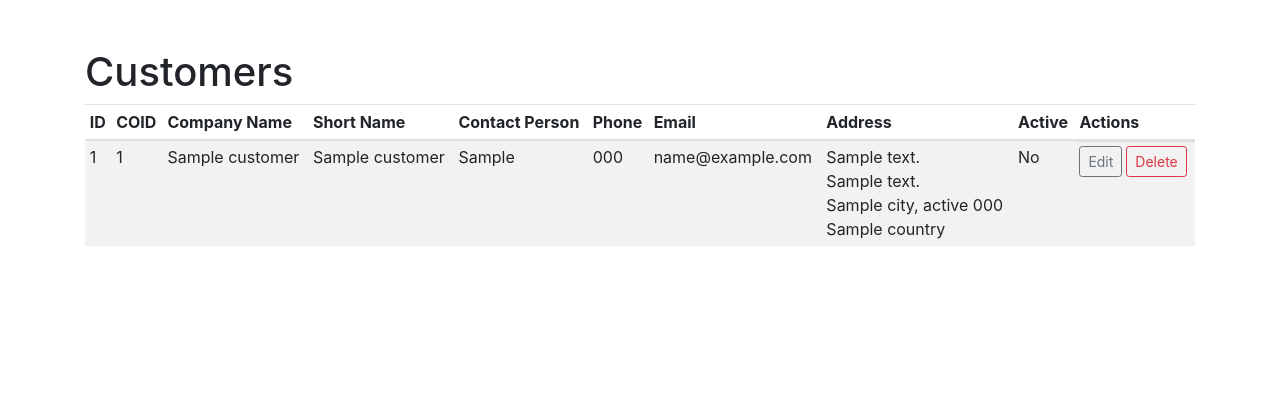
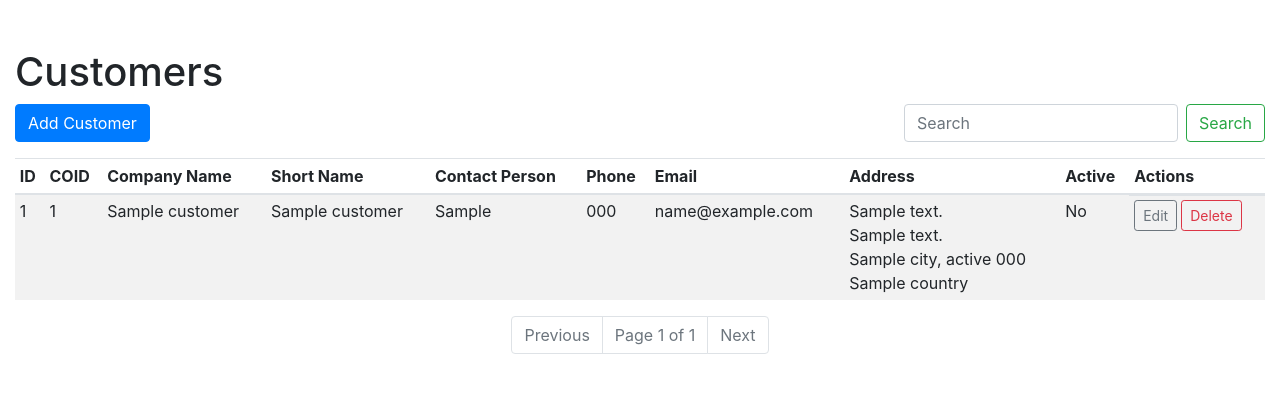
Before and after one commit to afei2003/flask-erp, a Flask app: template templates/index.html in a window 1280 px wide. Shown: the part 56-449 px from the top of the page. Run offline with Flask 2, Linux system fonts and the light colour scheme; the template is opened without the code that fills it: most values are stand-ins (such as "Sample title", 1, 10 or a date in 2020); some libraries are stand-ins or nearby versions.

Commit message:
feat: Add search, pagination, and wide layout
This commit enhances the customer management page with several new features:

1.  **Wider Page Layout:** The main container is changed to `container-fluid` to use the full width of the screen, providing more space for data.

2.  **Search Functionality:** A search bar is added to the customer list. Users can search by COID, company name, short name, contact person, or email. The search is case-insensitive.

3.  **Pagination:** The customer list is now paginated to improve performance and usability with large datasets. The backend uses OFFSET/FETCH for efficient querying, and the frontend displays "Previous" and "Next" navigation links.

These changes improve the user experience and make the application more robust for handling a larger number of customer records.

```diff
--- a/app.py
+++ b/app.py
@@ -95,19 +95,61 @@ def create_customers_table():
 
 @app.route('/')
 def index():
-    """Displays a list of all customers."""
+    """Displays a paginated list of all customers, with search."""
+    search_term = request.args.get('search', '').strip()
+    try:
+        page = int(request.args.get('page', 1))
+    except ValueError:
+        page = 1
+
+    per_page = 20
+    offset = (page - 1) * per_page
+
     conn = get_db_connection()
     customers = []
+    total_customers = 0
+
     if conn:
         cursor = get_cursor(conn)
-        cursor.execute("SELECT * FROM customers ORDER BY company_name")
-        # Fetchall returns a list of pyodbc.Row objects
+
+        # Base query and params for filtering
+        where_clause = ""
+        params = []
+        if search_term:
+            where_clause = """
+            WHERE company_name LIKE ?
+               OR short_name LIKE ?
+               OR contact_person LIKE ?
+               OR email LIKE ?
+               OR coid LIKE ?
+            """
+            search_pattern = f"%{search_term}%"
+            params.extend([search_pattern] * 5)
+
+        # Get total count for pagination
+        count_sql = f"SELECT COUNT(*) FROM customers {where_clause}"
+        cursor.execute(count_sql, params)
+        total_customers = cursor.fetchone()[0]
+
+        # Get paginated results
+        sql_query = f"""
+        SELECT * FROM customers
+        {where_clause}
+        ORDER BY company_name
+        OFFSET ? ROWS FETCH NEXT ? ROWS ONLY
+        """
+        paginated_params = params + [offset, per_page]
+        cursor.execute(sql_query, paginated_params)
+
         rows = cursor.fetchall()
-        # Convert rows to list of dictionaries
         columns = [column[0] for column in cursor.description]
         customers = [dict(zip(columns, row)) for row in rows]
         conn.close()
-    return render_template('index.html', customers=customers)
+
+    total_pages = (total_customers + per_page - 1) // per_page
+
+    return render_template('index.html', customers=customers, search_term=search_term,
+                           page=page, total_pages=total_pages)
 
 @app.route('/add', methods=['GET', 'POST'])
 def add_customer():
--- a/templates/index.html
+++ b/templates/index.html
@@ -2,6 +2,15 @@
 
 {% block content %}
   <h1 class="mt-5">Customers</h1>
+
+  <div class="d-flex justify-content-between mb-3">
+    <a href="{{ url_for('add_customer') }}" class="btn btn-primary">Add Customer</a>
+    <form action="{{ url_for('index') }}" method="get" class="form-inline">
+      <input class="form-control mr-sm-2" type="search" placeholder="Search" aria-label="Search" name="search" value="{{ search_term or '' }}">
+      <button class="btn btn-outline-success my-2 my-sm-0" type="submit">Search</button>
+    </form>
+  </div>
+
   <div class="table-responsive">
     <table class="table table-striped table-sm">
       <thead>
@@ -46,4 +55,20 @@
       </tbody>
     </table>
   </div>
+
+  <nav aria-label="Page navigation">
+    <ul class="pagination justify-content-center">
+      <li class="page-item {% if page <= 1 %}disabled{% endif %}">
+        <a class="page-link" href="{{ url_for('index', page=page-1, search=search_term) }}">Previous</a>
+      </li>
+
+      <li class="page-item disabled">
+        <span class="page-link">Page {{ page }} of {{ total_pages }}</span>
+      </li>
+
+      <li class="page-item {% if page >= total_pages %}disabled{% endif %}">
+        <a class="page-link" href="{{ url_for('index', page=page+1, search=search_term) }}">Next</a>
+      </li>
+    </ul>
+  </nav>
 {% endblock %}
--- a/templates/layout.html
+++ b/templates/layout.html
@@ -23,7 +23,7 @@
             </ul>
         </div>
     </nav>
-    <main role="main" class="container">
+    <main role="main" class="container-fluid">
       {% block content %}{% endblock %}
     </main>
     <script src="https://code.jquery.com/jquery-3.5.1.slim.min.js"></script>
```
